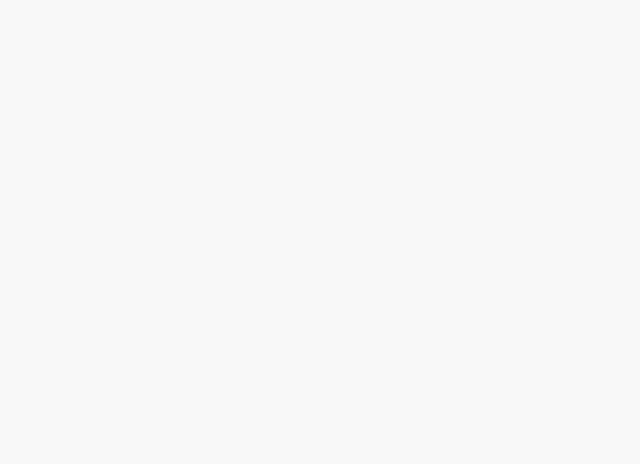
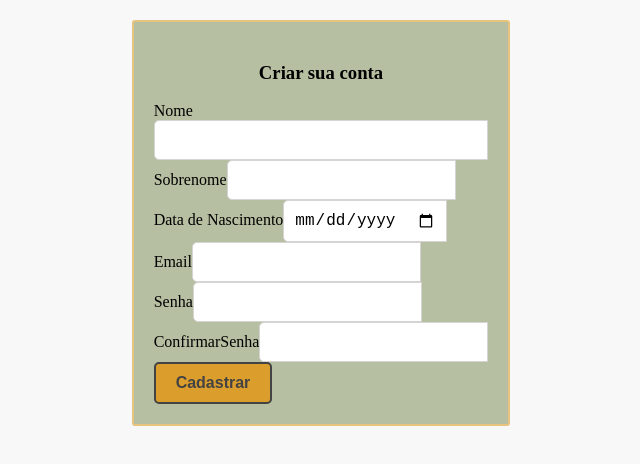
Before and after one commit to LynBv/Bem-te-vi-SocialMedia, a React (Vite) app in the folder front-end/: page /cadastro in a window 1280 px wide. Before the commit this address had no page. Shown: the top 464 px of the page, without its empty margins (319-959 px from the left). Built offline with nearby package versions, Linux system fonts and the light colour scheme.

Commit message:
cadastro

```diff
--- a/front-end/package.json
+++ b/front-end/package.json
@@ -10,12 +10,14 @@
     "preview": "vite preview"
   },
   "dependencies": {
+    "@hookform/resolvers": "^3.9.1",
     "axios": "^1.7.7",
     "bem-te-vi-socialmedia": "file:",
     "react": "^18.3.1",
     "react-dom": "^18.3.1",
     "react-icons": "^5.3.0",
-    "react-router-dom": "^6.27.0"
+    "react-router-dom": "^6.27.0",
+    "yup": "^1.4.0"
   },
   "devDependencies": {
     "@eslint/js": "^9.13.0",
--- /dev/null
+++ b/front-end/src/pages/Cadastro/Cadastro.module.css
@@ -0,0 +1,44 @@
+.cardPost{
+  display: flex;
+  flex-direction: column;
+  align-items: center;
+  padding: 20px;
+  background-color: #f8f8f8;
+}
+
+.cardBodyPost{
+
+  display: flex;
+  flex-direction: column;
+  align-items: center;
+  justify-content: space-between;
+  padding: 20px;
+  background-color: #b6bfa1;
+  border: 2px solid #e8c37d;
+  border-radius: 3px;
+}
+
+.camposTexto{
+
+  width: 100%;
+}
+
+.criarConta{
+
+  display: flex;
+  flex-direction: column;
+  align-items: center;
+  margin: 20px;
+  height: 20px;
+}
+
+.buttonCadastrar {
+  background-color:#db9e2c;
+  color:#434343;
+  border: 2px solid, #434343;
+  padding: 10px 20px;
+  border-radius: 5px;
+  font-size: 16px;
+  font-weight: bold;
+  cursor: pointer;
+}
--- a/front-end/src/pages/Cadastro/index.jsx
+++ b/front-end/src/pages/Cadastro/index.jsx
@@ -0,0 +1,146 @@
+import React from "react";
+import * as styles from "./Cadastro.module.css";
+import { useForm } from "react-hook-form";
+import { yupResolver } from "@hookform/resolvers/yup";
+import * as yup from "yup";
+import axios from "axios";
+import { useNavigate } from "react-router-dom";
+
+const validationPost = yup.object().shape({
+  nome: yup
+    .string()
+    .required("O nome dever ser preenchido")
+    .max(40, "Tamanho máx. 40 caracteres"),
+  sobrenome: yup
+    .string()
+    .required("O sobrenome dever ser preenchido")
+    .max(60, "Tamanho máx. 60 caracteres"),
+    dataNascimento: yup
+    .string()
+    .required("A data de nascimento deve ser informada"),
+  senha: yup
+    .string()
+    .required("A senha deve ser preenchida")
+    .max(10, "Tamanho máx. 10 caracteres"),
+    confirmaSenha: yup
+    .string()
+    .required("A senha deve ser preenchida")
+    .max(10, "Tamanho máx. 10 caracteres"),
+});
+
+export default function Posts() {
+  let navigate = useNavigate();
+  const {
+    register,
+    handleSubmit,
+    formState: { errors },
+  } = useForm({ resolver: yupResolver(validationPost) });
+
+  const cadastrar = (data) => {
+    axios
+      .post("http://localhost:8080/usuarios", data)
+      .then(() => {
+        console.log("deu tudo certo"), navigate("/");
+      })
+      .catch(() => console.log("erro"));
+  };
+
+  return (
+    <div>
+      <main>
+        <div className={styles.cardPost}>
+          <div className={styles.cardBodyPost}>
+          <h3 className={styles.criarConta}>Criar sua conta</h3>
+            <form onSubmit={handleSubmit(cadastrar)}>
+              <div className={styles.fields}>
+                <label htmlFor="nome">Nome</label>
+                <input className={styles.camposTexto}
+                  type="text"
+                  name="nome"
+                  id="nome"
+                  {...register("nome")}
+                />
+                <p className={styles.errorMessage}>{errors.nome?.message}</p>
+              </div>
+
+              <div className={styles.fields}>
+                <label htmlFor="sobrenome">Sobrenome</label>
+                <input
+                  type="text"
+                  name="sobrenome"
+                  id="sobrenome"
+                  {...register("sobrenome")}
+                />
+                <p className={styles.errorMessage}>
+                  {errors.sobrenome?.message}
+                </p>
+              </div>
+
+              <div className={styles.fields}>
+                <label htmlFor="dataNascimento">Data de Nascimento</label>
+                <input
+                  type="date"
+                  name="dataNascimento"
+                  id="dataNascimento"
+                  {...register("dataNascimento")}
+                  />
+
+                <p className={styles.errorMessage}>
+                  {errors.dataNascimento?.message}
+                </p>
+              </div>
+
+              <div className={styles.fields}>
+                <label htmlFor="email">Email</label>
+                  <input
+                  type="text"
+                  name="email"
+                  id="email"
+                  {...register("email")}
+
+                  />
+
+                <p className={styles.errorMessage}>
+                  {errors.email?.message}
+                </p>
+              </div>
+
+              <div className={styles.fields}>
+                <label htmlFor="senha">Senha</label>
+              <input
+                  type="password"
+                  name="senha"
+                  id="senha"
+                  {...register("senha")}
+
+                  />
+
+                <p className={styles.errorMessage}>
+                  {errors.senha?.message}
+                </p>
+              </div>
+
+              <div className={styles.fields}>
+                <label htmlFor="confirmaSenha">ConfirmarSenha</label>
+                  <input
+                  type="password"
+                  name="confirmaSenha"
+                  id="confirmaSenha"
+                  {...register("confirmaSenha")}
+                  />
+
+                <p className={styles.errorMessage}>
+                  {errors.confirmaSenha?.message}
+                </p>
+              </div>
+
+              <div>
+                <button className={styles.buttonCadastrar} type="submit">Cadastrar</button>
+              </div>
+            </form>
+          </div>
+        </div>
+      </main>
+    </div>
+  );
+}
--- a/front-end/src/routes/AppRoutes.jsx
+++ b/front-end/src/routes/AppRoutes.jsx
@@ -4,6 +4,7 @@ import Post from "../pages/Post";
 import Login from "../pages/Login";
 import Busca from "../pages/Usuarios";
 import Feed from '../pages/Feed';
+import Cadastro from "../pages/Cadastro";
 
 export default function AppRoutes() {
   return (
@@ -13,6 +14,7 @@ export default function AppRoutes() {
         <Route path="/post/:id" element={<Post />}></Route>
         <Route path="/login" element={<Login />}></Route>
         <Route path="/busca" element={<Busca />}></Route>
+        <Route path="/cadastro" element={<Cadastro />}></Route>
       </Routes>
     </>
   );
```
Also changed, not shown: 1 other file (tests, documents, lock files or other folders).
